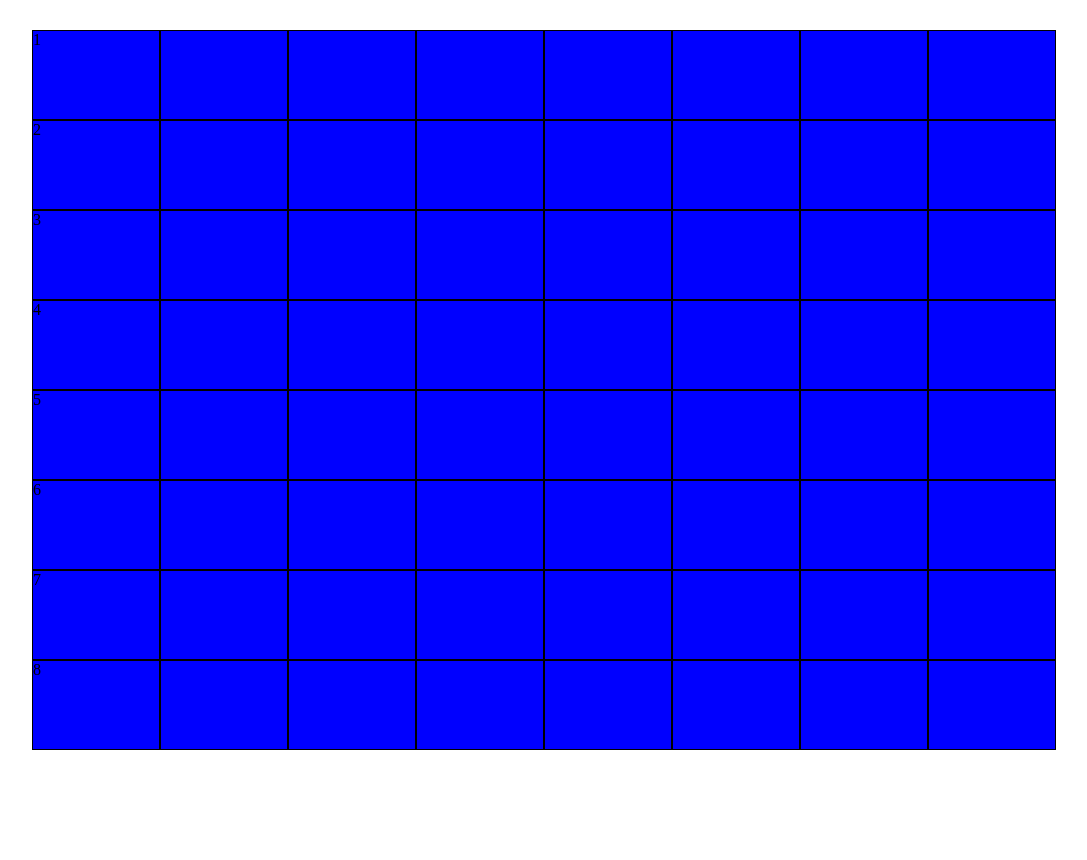
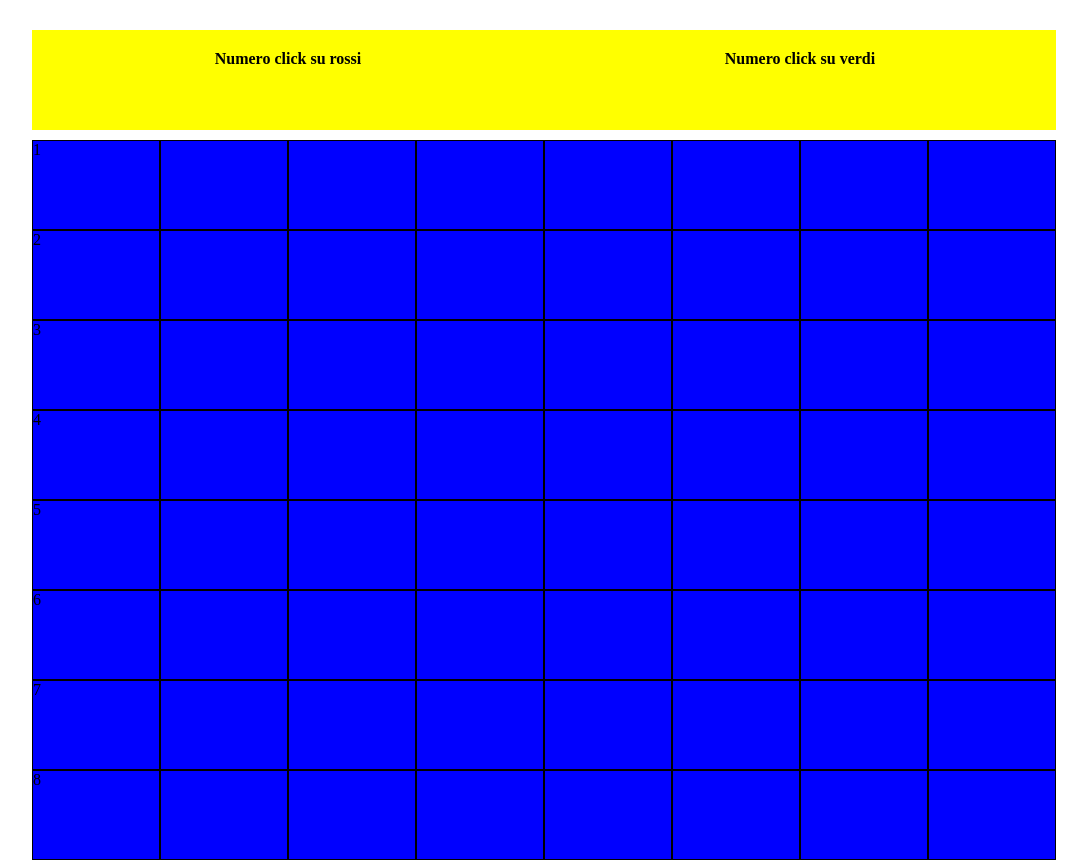
Before and after one commit to MantovaniWebDeveloper/jquery-quadratini, a plain HTML site: page index.html in a window 1280 px wide. Shown: the whole page, without its empty margins (96-1183 px from the left). Before the commit the page ends 800 px from the top, so only its background shows below. Drawn offline with nearby package versions, Linux system fonts and the light colour scheme.

Commit message:
Creati i contatori funzionanti

```diff
--- a/css/style.css
+++ b/css/style.css
@@ -5,7 +5,6 @@
 }
 
 .container {
-  background-color: red;
   height: 700px;
   margin: 0 auto;
   width: 80%;
@@ -15,6 +14,18 @@
   display: flex;
   height: 90px;
 }
+#contatore {
+  height: 100px;
+  width: 100%;
+  margin-bottom: 10px;
+  background-color: yellow;
+}
+.wrapContatori {
+  width: 50%;
+  text-align: center;
+  padding-top: 20px;
+}
+
 .blu {
   background-color: blue;
   width: 15%;
--- a/index.html
+++ b/index.html
@@ -8,6 +8,16 @@
   </head>
   <body>
     <div class="container">
+      <div id="contatore" class="row">
+        <div class="wrapContatori">
+          <h4>Numero click su rossi</h4>
+          <h2 id="punteggioRed"></h2>
+        </div>
+        <div class="wrapContatori">
+          <h4>Numero click su verdi</h4>
+          <h2 id="punteggioGreen"></h2>
+        </div>
+      </div>
       <div class="row">
         <div class=" blu green">1</div>
         <div class=" blu red"></div>
--- a/js/main.js
+++ b/js/main.js
@@ -1,19 +1,31 @@
 //incapsulo il quadrattino
 var quadtratino = $('.row div');
+//incapsulo i puntegi
+var punteggioRed = $('#punteggioRed');
+var punteggioGreen = $('#punteggioGreen');
+// creo i contatori per i due colori
+var contatoreRed = 0;
+var contatoreGreen = 0;
 //eseguo il clik
-console.log(quadtratino.hasClass('green'));
-
 quadtratino.click(function(){
-
 //controllo se quello cliccato possiede la classe
 //red o green
 //in caso positivo gli passo le classi active
   if($(this).hasClass('red')){
     //alert('rosso');
     $(this).addClass('activeRed');
+    console.log("CONTATORE RED: " +contatoreRed++);
+    //passo il valore incrementato del punteggio in html
+    punteggioRed.text(contatoreRed++);
   }
   else if($(this).hasClass('green')){
     //alert('verde');
     $(this).addClass('activeGreen');
+    //passo il valore incrementato del punteggio in html
+    console.log("CONTATORE GREEN: " + contatoreGreen++);
+    punteggioGreen.text(contatoreGreen++);
+  }
+  else {
+    console.log("nullo");
   }
 });
```
